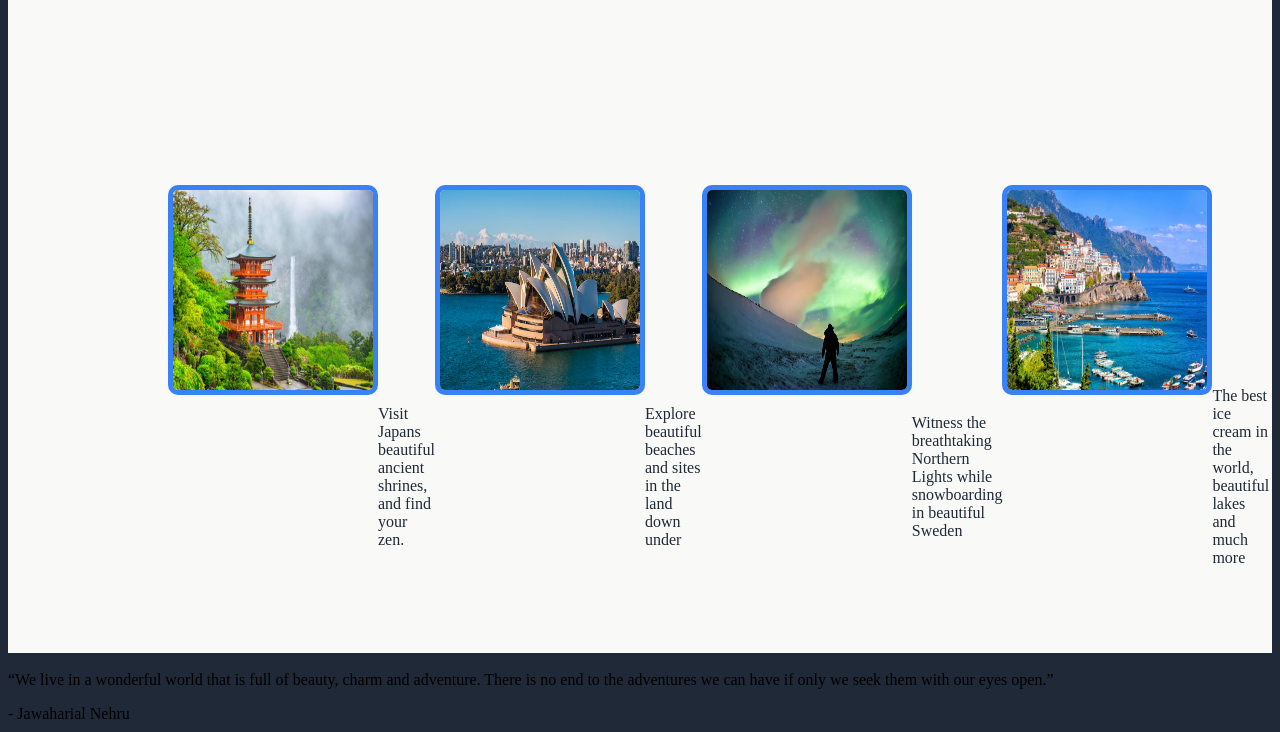
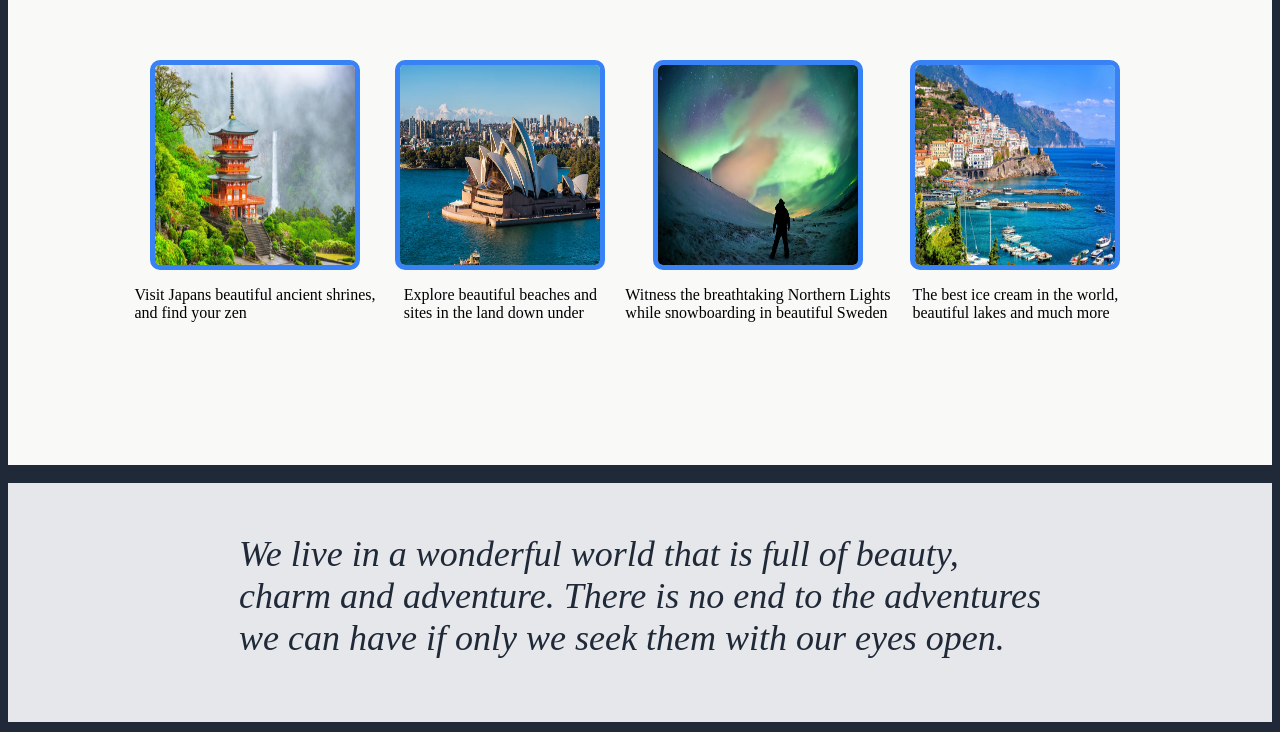
Before and after one commit to amybuc13/Landingpage, a plain HTML site: page index.html in a window 1280 px wide. Shown: the part 668-1400 px from the top of the page. Drawn offline with Linux system fonts and the light colour scheme.

Commit message:
updated css and html

```diff
--- a/index.html
+++ b/index.html
@@ -45,20 +45,25 @@
       <br />
       <h1 class="takealook">Take a look at more of our beautiful locations</h1>
       <div class="travelimagecontainer">
-      <img class="japanimage"
+      <div class="japantextimage">
+        <img class="japanimage"
         src="../Landingpage/Images/Japan.jpg"
         alt="Japan"
         height="200px"
         width="200px"
       />
-      <p class="text">Visit Japans beautiful ancient shrines, and find your zen.</p>
+      <p class="text">Visit Japans beautiful ancient shrines,<br> and find your zen</p>
+      </div>
+      <div class="austextimage">
       <img class="australiaimage"
         src="../Landingpage/Images/Australia.webp"
         alt="Australia"
         height="200px"
         width="200px"
       />
-      <p class="text">Explore beautiful beaches and sites in the land down under</p>
+      <p class="text">Explore beautiful beaches and <br> sites in the land down under</p>
+      </div>
+      <div class="swedentextimage">
       <img class="swedenimage"
         src="../Landingpage/Images/Sweden.avif"
         alt="Sweden"
@@ -66,24 +71,27 @@
         width="200px"
       />
       <p class="text">
-        Witness the breathtaking Northern Lights while snowboarding in beautiful
+        Witness the breathtaking Northern Lights <br>while snowboarding in beautiful
         Sweden
       </p>
+      </div>
+      <div class="italytextimage">
       <img class="italyimage"
         src="../Landingpage/Images/Italy.webp"
         alt="Italy"
         height="200px"
         width="200px"
       />
-      <p class="text">The best ice cream in the world, beautiful lakes and much more</p>
+      <p class="text">The best ice cream in the world,<br> beautiful lakes and much more</p>
+      </div>
       </div>
       <br />
-      <q
-        >We live in a wonderful world that is full of beauty, charm and
-        adventure. There is no end to the adventures we can have if only we seek
-        them with our eyes open.</q
+      <em class="quote"
+        >We live in a wonderful world that is full of beauty,<br> charm and
+        adventure. There is no end to the adventures<br> we can have if only we seek
+        them with our eyes open.</em
       >
-      <p>- Jawaharial Nehru</p>
+      <p class="quoteperson">- Jawaharial Nehru</p>
       <div>
         <p>Book a tour today!</p>
         <p>
--- a/styles.css
+++ b/styles.css
@@ -110,18 +110,66 @@
 .travelimagecontainer {
     display: flex;
     justify-content: center;
+    justify-content: space-between;
     align-items: center;
     background-color: #F9FAF8;
-    padding-bottom: 70px;
-    padding-left: 160px;
     flex-direction: row;
+    padding-left: 10%;
+    padding-bottom: 10%;
+    padding-right: 12%;
+    padding-top: 5%;
+    margin: 0;
 }
 
-.text {
+.japantextimage {
+    display: flex;
+    flex-direction: column;
+    justify-content: center;
+    justify-content: space-between;
+    align-items: center;
+}
+
+.austextimage {
+    display: flex;
+    flex-direction: column;
+    justify-content: center;
+    justify-content: space-between;
+    align-items: center;
+}
+
+.swedentextimage {
+    display: flex;
+    flex-direction: column;
+    justify-content: center;
+    justify-content: space-between;
+    align-items: center;
+}
+
+.italytextimage {
+    display: flex;
+    flex-direction: column;
+    justify-content: center;
+    justify-content: space-between;
+    align-items: center;
+}
+
+.quote {
+    background-color: #E5E7EB;
+    font-size: 36px;
     color: #1f2937;
+    font-style: light italic;
     display: flex;
     justify-content: center;
     align-items: center;
-    margin-top: 370px;
-    padding-top: 20px;
+    padding: 5%;
+    padding-top: 50px;
+    margin: 0;
 }
+
+.quoteperson {
+    background-color: #E5E7EB;
+    color: #1f2937;
+    font-weight: bold;
+    font-size: 30px;
+    margin-left: 70%;
+}
```
